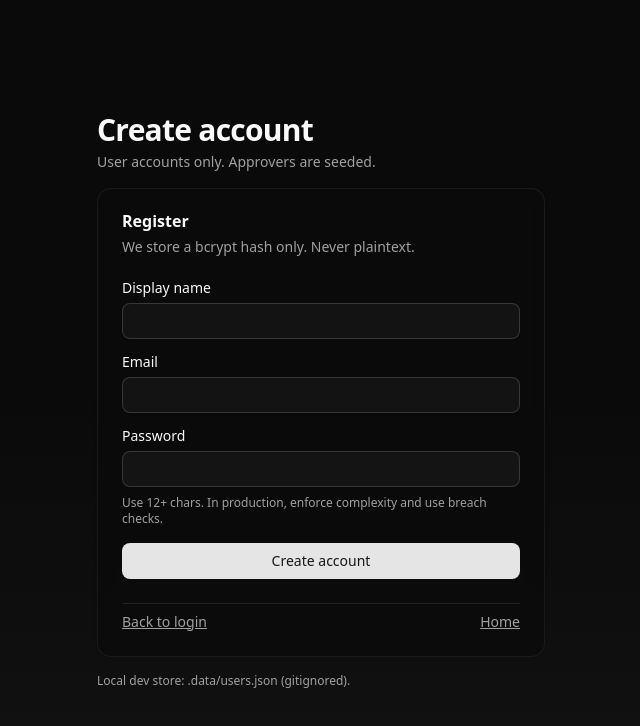
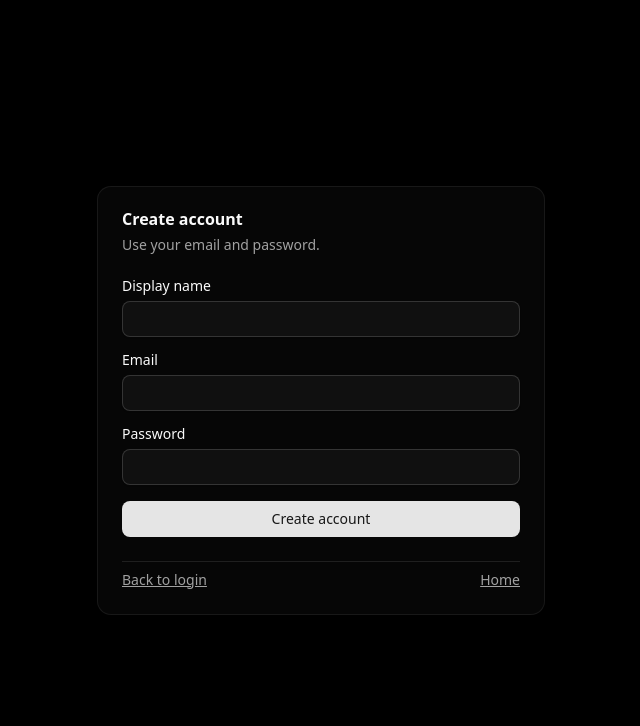
Before and after one commit to kr4k3n22/atlas, a Next.js app: page /register in a window 1280 px wide. Shown: the top 726 px of the page, without its empty margins (319-959 px from the left). Built offline with nearby package versions, Linux system fonts and the light colour scheme.

Commit message:
Integrate Supabase for user registration

```diff
--- a/src/app/register/page.tsx
+++ b/src/app/register/page.tsx
@@ -8,9 +8,11 @@ import { Card, CardContent, CardDescription, CardHeader, CardTitle } from "@/com
 import { Input } from "@/components/ui/input";
 import { Label } from "@/components/ui/label";
 import { Separator } from "@/components/ui/separator";
+import { createClient } from "@/lib/supabaseClient";
 
 export default function RegisterPage() {
   const router = useRouter();
+  const supabase = React.useMemo(() => createClient(), []);
 
   const [displayName, setDisplayName] = React.useState("");
   const [email, setEmail] = React.useState("");
@@ -23,12 +25,20 @@ export default function RegisterPage() {
     setErr(null);
     setBusy(true);
     try {
-      const res = await fetch("/api/auth/register", {
-        method: "POST",
-        headers: { "content-type": "application/json" },
-        body: JSON.stringify({ displayName, email, password }),
+      const { data, error } = await supabase.auth.signUp({
+        email,
+        password,
+        options: {
+          data: { role: "user", displayName },
+        },
       });
-      if (!res.ok) throw new Error(await res.text());
+      if (error) throw error;
+
+      if (!data.session) {
+        setErr("Check your email to confirm your account.");
+        return;
+      }
+
       router.push("/chat");
     } catch (e: any) {
       setErr(e?.message || "Registration failed");
@@ -39,18 +49,12 @@ export default function RegisterPage() {
 
   return (
     <div className="min-h-screen flex items-center justify-center p-6">
-      <div className="absolute inset-0 -z-10 bg-gradient-to-b from-background via-background to-muted/30" />
-
+      <div className="absolute inset-0 -z-10 bg-black" />
       <div className="w-full max-w-md space-y-4">
-        <div className="space-y-1">
-          <h1 className="text-3xl font-semibold tracking-tight">Create account</h1>
-          <p className="text-sm text-muted-foreground">User accounts only. Approvers are seeded.</p>
-        </div>
-
-        <Card className="border-muted/60 bg-background/70 backdrop-blur">
+        <Card className="border-muted/60 bg-background/60 backdrop-blur">
           <CardHeader>
-            <CardTitle>Register</CardTitle>
-            <CardDescription>We store a bcrypt hash only. Never plaintext.</CardDescription>
+            <CardTitle>Create account</CardTitle>
+            <CardDescription>Use your email and password.</CardDescription>
           </CardHeader>
           <CardContent>
             <form className="space-y-4" onSubmit={submit}>
@@ -70,9 +74,6 @@ export default function RegisterPage() {
                   onChange={(e) => setPassword(e.target.value)}
                   autoComplete="new-password"
                 />
-                <p className="text-xs text-muted-foreground">
-                  Use 12+ chars. In production, enforce complexity and use breach checks.
-                </p>
               </div>
 
               {err ? <p className="text-sm text-red-400">{err}</p> : null}
@@ -94,10 +95,6 @@ export default function RegisterPage() {
             </form>
           </CardContent>
         </Card>
-
-        <p className="text-xs text-muted-foreground">
-          Local dev store: .data/users.json (gitignored).
-        </p>
       </div>
     </div>
   );
```
